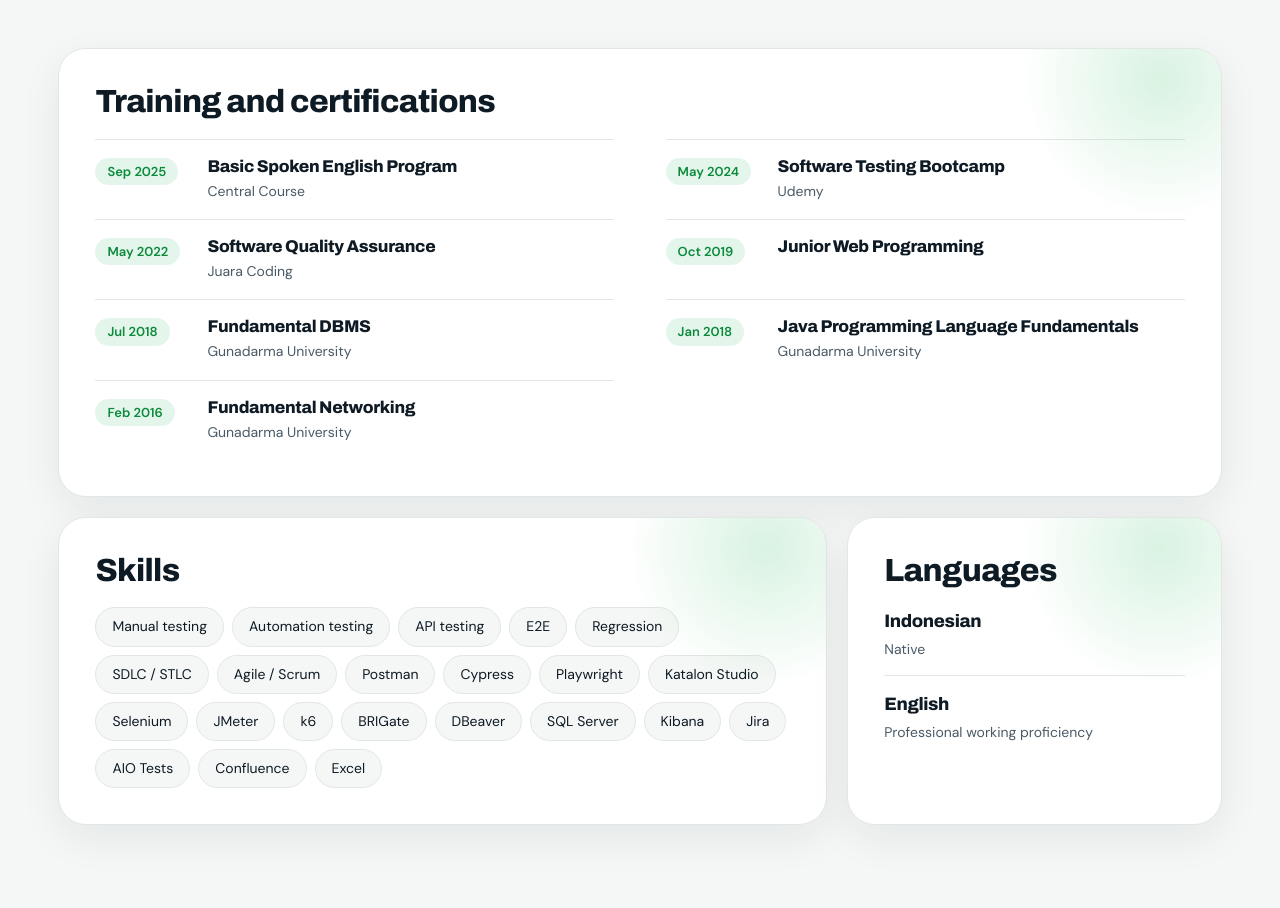
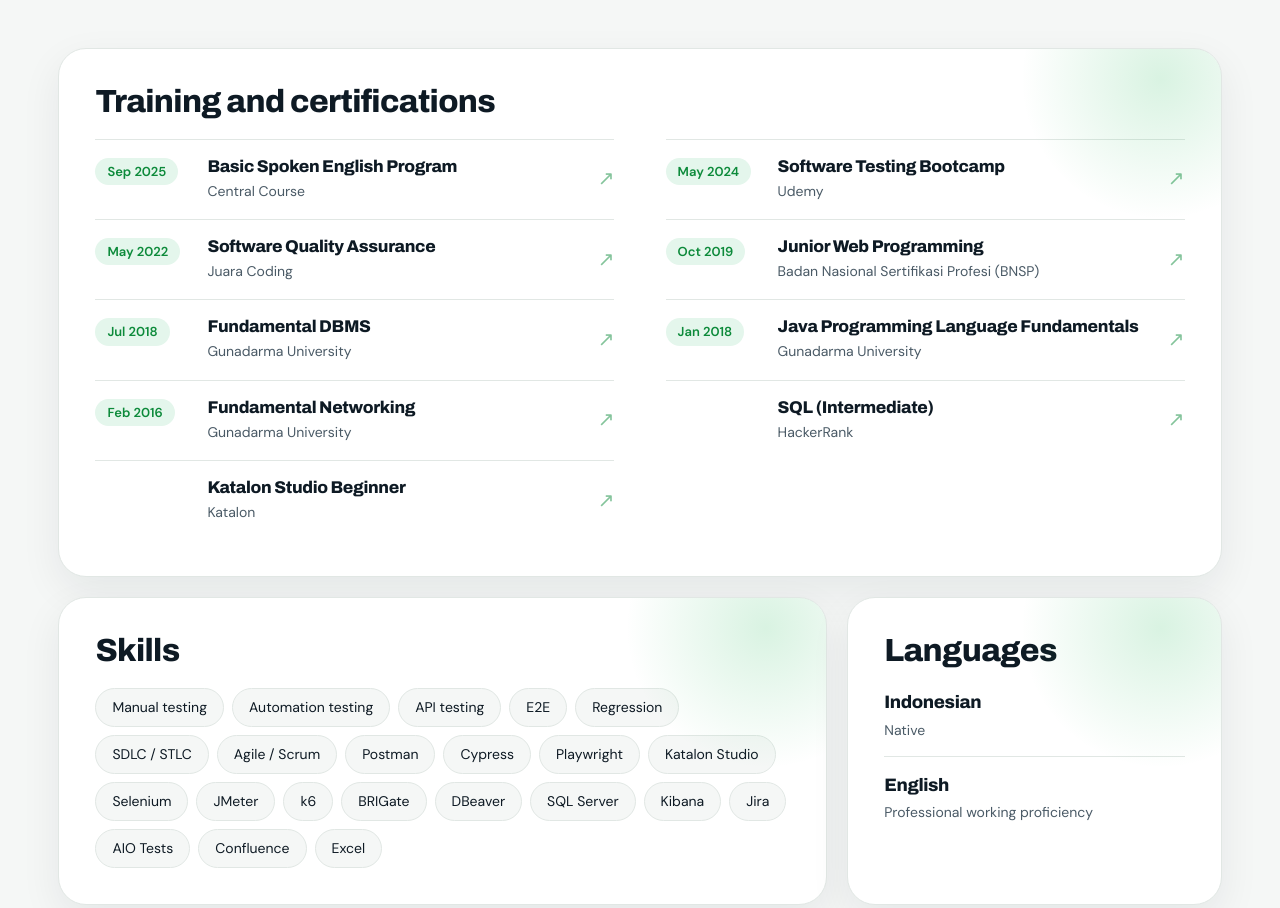
Before and after one commit to hermansyah8/Portofolio, a plain HTML site: page index.html in a window 1280 px wide. Shown: the part 2700-3608 px from the top of the page. Drawn offline with Linux system fonts and the light colour scheme.

Commit message:
Link certificates, add two certificates, fix language names and About layout
- Every certificate now has a url and opens the certificate in a new tab
- Add SQL (Intermediate) from HackerRank and Katalon Studio Beginner; they have
  no date yet, so they sort last and show no date pill
- Junior Web Programming is issued by BNSP
- Indonesian names for the languages are "Bahasa Indonesia" and "Bahasa Inggris"
- About: the title sits above the text instead of beside it

Co-Authored-By: Claude Sonnet 5.5 <noreply@anthropic.com>

```diff
--- a/app.js
+++ b/app.js
@@ -107,7 +107,7 @@
     const box = $("#cert-list");
     box.replaceChildren();
     [...D.certs]
-      .sort((a, b) => b.date.localeCompare(a.date))
+      .sort((a, b) => (b.date || "").localeCompare(a.date || "")) // no date = last
       .forEach((c, i) => {
         const li = el("li", "cert-row");
         li.style.setProperty("--i", i);
@@ -115,7 +115,7 @@
         const info = el("div");
         info.append(el("h3", null, c.name));
         if (c.issuer) info.append(el("p", null, c.issuer));
-        inner.append(el("span", "cert-date", fmtMonth(c.date)), info);
+        inner.append(el("span", "cert-date", c.date ? fmtMonth(c.date) : ""), info);
         if (c.url) {
           inner.href = c.url;
           inner.target = "_blank";
--- a/data.js
+++ b/data.js
@@ -132,21 +132,52 @@ const PORTFOLIO = {
     "DBeaver", "SQL Server", "Kibana", "Jira", "AIO Tests", "Confluence", "Excel"
   ],
 
-  // issuer = who organised the course. url (optional) = link or file of the certificate, e.g. "https://..." or "certificates/bootcamp.pdf";
+  // issuer = who organised the course. date = "YYYY-MM" (optional; entries without a date go last).
+  // url = link or file of the certificate, e.g. "https://..." or "certificates/bootcamp.pdf";
   // a row with a url becomes a link that opens the certificate directly
   certs: [
-    { name: "Software Testing Bootcamp", issuer: "Udemy", date: "2024-05" },
-    { name: "Software Quality Assurance", issuer: "Juara Coding", date: "2022-05" },
-    { name: "Basic Spoken English Program", issuer: "Central Course", date: "2025-09" },
-    { name: "Junior Web Programming", issuer: null, date: "2019-10" }, // TODO: the CV does not name the organiser; put it in issuer
-    { name: "Fundamental DBMS", issuer: "Gunadarma University", date: "2018-07" },
-    { name: "Java Programming Language Fundamentals", issuer: "Gunadarma University", date: "2018-01" },
-    { name: "Fundamental Networking", issuer: "Gunadarma University", date: "2016-02" }
+    {
+      name: "Software Testing Bootcamp", issuer: "Udemy", date: "2024-05",
+      url: "https://www.udemy.com/certificate/UC-7e2774dd-c629-4a76-837a-861289ca0f14/"
+    },
+    {
+      name: "Software Quality Assurance", issuer: "Juara Coding", date: "2022-05",
+      url: "https://drive.google.com/file/d/1DxBs6KLpGPRyzu7V2qWZyIh45vogMWJP/view"
+    },
+    {
+      name: "Basic Spoken English Program", issuer: "Central Course", date: "2025-09",
+      url: "https://drive.google.com/file/d/1Ay8RT9jnsiz7pW-3NTRgGTW1CjlFS2nA/view"
+    },
+    {
+      name: "Junior Web Programming", issuer: "Badan Nasional Sertifikasi Profesi (BNSP)", date: "2019-10",
+      url: "https://drive.google.com/file/d/1p9DM_AGeTXQGXIzvBpcs7P165O-aEF0n/view?usp=sharing"
+    },
+    {
+      name: "Fundamental DBMS", issuer: "Gunadarma University", date: "2018-07",
+      url: "https://drive.google.com/file/d/1-WWuVumusYIunRwsRTOZCfjFaQk2VbCH/view?usp=sharing"
+    },
+    {
+      name: "Java Programming Language Fundamentals", issuer: "Gunadarma University", date: "2018-01",
+      url: "https://drive.google.com/file/d/11pMXNO4DX93enJBI_fXAc06vzQ_gz8OK/view?usp=sharing"
+    },
+    {
+      name: "Fundamental Networking", issuer: "Gunadarma University", date: "2016-02",
+      url: "https://drive.google.com/file/d/1rK9OzL3ND4KpErTMkTahEuiNjDxNdD5K/view?usp=sharing"
+    },
+    // TODO: add date: "YYYY-MM" to the two entries below (the certificate pages do not show it)
+    {
+      name: "SQL (Intermediate)", issuer: "HackerRank",
+      url: "https://www.hackerrank.com/certificates/ee79093f325d"
+    },
+    {
+      name: "Katalon Studio Beginner", issuer: "Katalon",
+      url: "https://drive.google.com/file/d/1cJIJ0Oo9QngB5WN2ybOtAIEYnQGM-c43/view"
+    }
   ],
 
   languages: [
-    { name: { en: "Indonesian", id: "Indonesia" }, level: { en: "Native", id: "Bahasa ibu" } },
-    { name: { en: "English", id: "Inggris" }, level: { en: "Professional working proficiency", id: "Kemampuan kerja profesional" } }
+    { name: { en: "Indonesian", id: "Bahasa Indonesia" }, level: { en: "Native", id: "Penutur asli" } },
+    { name: { en: "English", id: "Bahasa Inggris" }, level: { en: "Professional working proficiency", id: "Kemampuan kerja profesional" } }
   ],
 
   // interface text
--- a/style.css
+++ b/style.css
@@ -135,9 +135,9 @@ h1 em { display: block; font-style: normal; color: var(--mint); }
 
 /* about: dark band */
 .about-band { margin-top: clamp(64px, 8vw, 104px); background: var(--navy); color: #fff; border-radius: 48px; padding: clamp(48px, 7vw, 96px) 0; }
-.about { display: grid; grid-template-columns: 1fr 2fr; gap: clamp(24px, 6vw, 80px); align-items: start; }
+.about { display: grid; grid-template-columns: 1fr; gap: 22px; }
 .about h2 { margin: 0; }
-.about .big { font-size: clamp(18px, 2vw, 24px); line-height: 1.6; font-weight: 500; color: #fff; margin: 0; }
+.about .big { font-size: clamp(18px, 2vw, 24px); line-height: 1.6; font-weight: 500; color: #fff; margin: 0; max-width: 62rem; }
 .chips { display: flex; flex-wrap: wrap; gap: 8px; }
 .chips li { font-size: 14px; padding: 7px 16px; border-radius: 999px; border: 1.5px solid var(--line); background: var(--bg); transition: background .2s, border-color .2s, color .2s; }
 .chips li:hover { background: var(--green); border-color: var(--green); color: #fff; }
@@ -277,6 +277,7 @@ a.cert-inner { padding-right: 30px; }
 .cert-row:hover .cert-arrow { opacity: 1; translate: 3px -3px; }
 .panel-certs.in .cert-row { animation: fadeUp .5s cubic-bezier(.2, .7, .2, 1) backwards; animation-delay: calc(var(--i, 0) * 70ms + .15s); }
 .cert-date { justify-self: start; margin-top: 2px; white-space: nowrap; font-size: 13px; font-weight: 600; color: var(--green-dark); background: var(--green-soft); padding: 3px 12px; border-radius: 999px; }
+.cert-date:empty { visibility: hidden; } /* a certificate without a date keeps the column, shows no pill */
 .cert-row h3 { font-size: 17px; line-height: 1.25; }
 .cert-row p { margin: 3px 0 0; color: var(--ink-2); font-size: 14px; }
 @media (max-width: 860px) {
```
